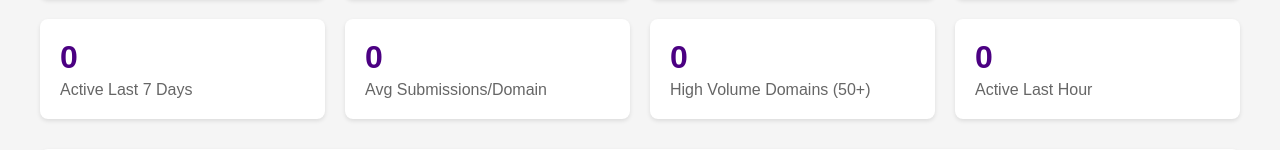
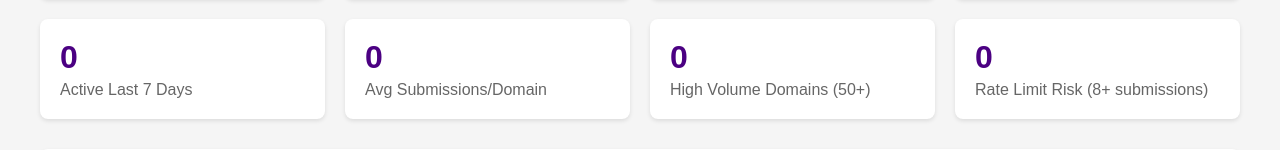
Before and after one commit to Adelodunpeter25/ContactFast, a FastAPI app: page /info/analytics in a window 1280 px wide. Shown: the part 316-466 px from the top of the page. Run offline with FastAPI, Linux system fonts and the light colour scheme.

Commit message:
added more stats

```diff
--- a/routes/info.py
+++ b/routes/info.py
@@ -67,10 +67,9 @@ async def analytics_dashboard(request: Request):
             VerifiedDomain.submission_count >= 50
         ).count()
 
-        # Potential rate limited domains (>5 submissions in last hour estimate)
-        one_hour_ago = datetime.utcnow() - timedelta(hours=1)
-        recent_active = db.query(VerifiedDomain).filter(
-            VerifiedDomain.last_submission_at >= one_hour_ago
+        # Domains approaching rate limits (8+ submissions - close to 10/hour limit)
+        rate_limit_risk = db.query(VerifiedDomain).filter(
+            VerifiedDomain.submission_count >= 8
         ).count()
 
         # Email recipients data
@@ -90,7 +89,7 @@ async def analytics_dashboard(request: Request):
             'active_last_7d': active_last_7d,
             'average_submissions_per_domain': round(total_submissions / total_domains, 2) if total_domains > 0 else 0,
             'high_volume_domains': high_volume_domains,
-            'recent_active_domains': recent_active
+            'rate_limit_risk': rate_limit_risk
         }
 
         return templates.TemplateResponse("analytics.html", {
--- a/templates/analytics.html
+++ b/templates/analytics.html
@@ -60,8 +60,8 @@
                 <div class="stat-label">High Volume Domains (50+)</div>
             </div>
             <div class="stat-card">
-                <div class="stat-number">{{ stats.recent_active_domains }}</div>
-                <div class="stat-label">Active Last Hour</div>
+                <div class="stat-number">{{ stats.rate_limit_risk }}</div>
+                <div class="stat-label">Rate Limit Risk (8+ submissions)</div>
             </div>
         </div>
 
```
